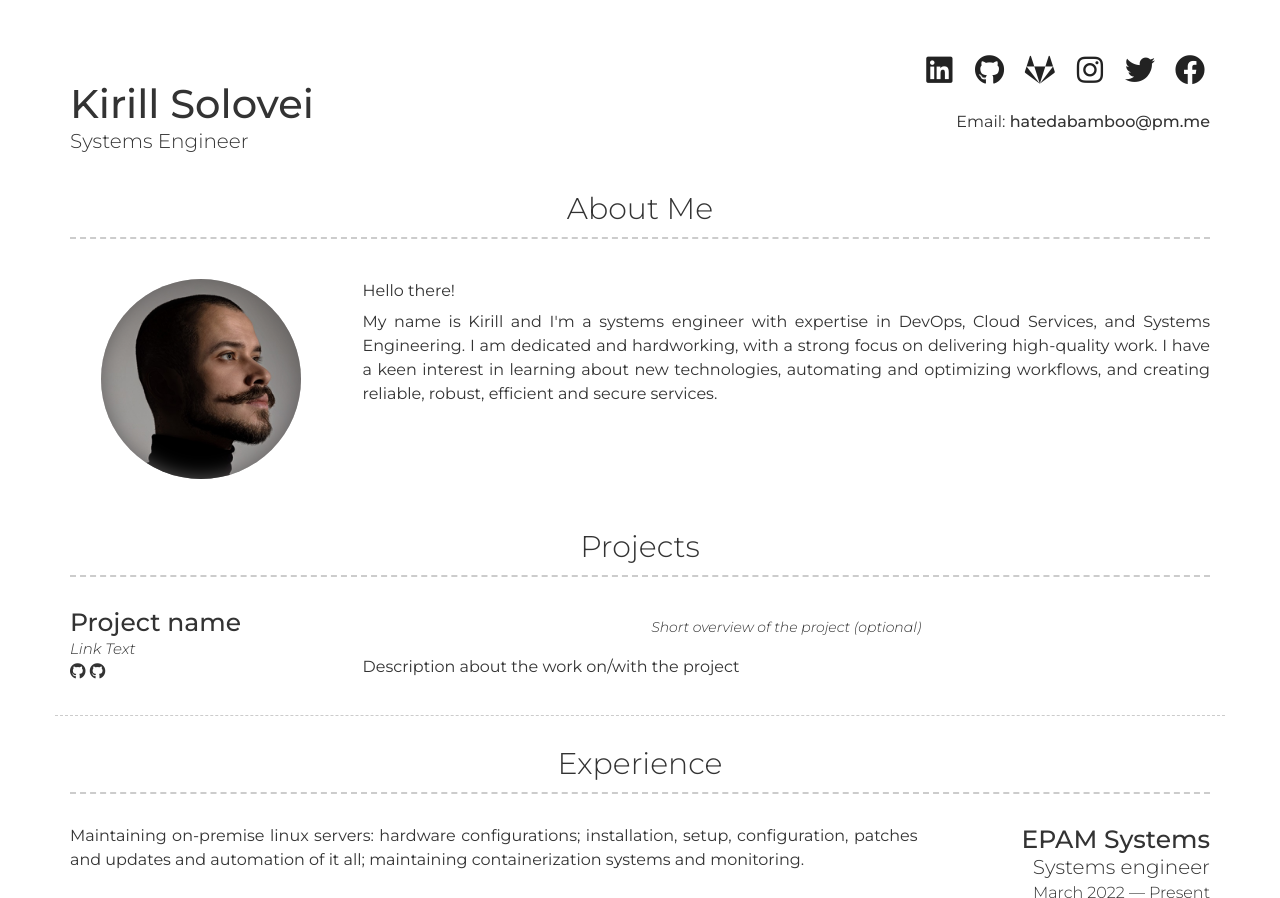
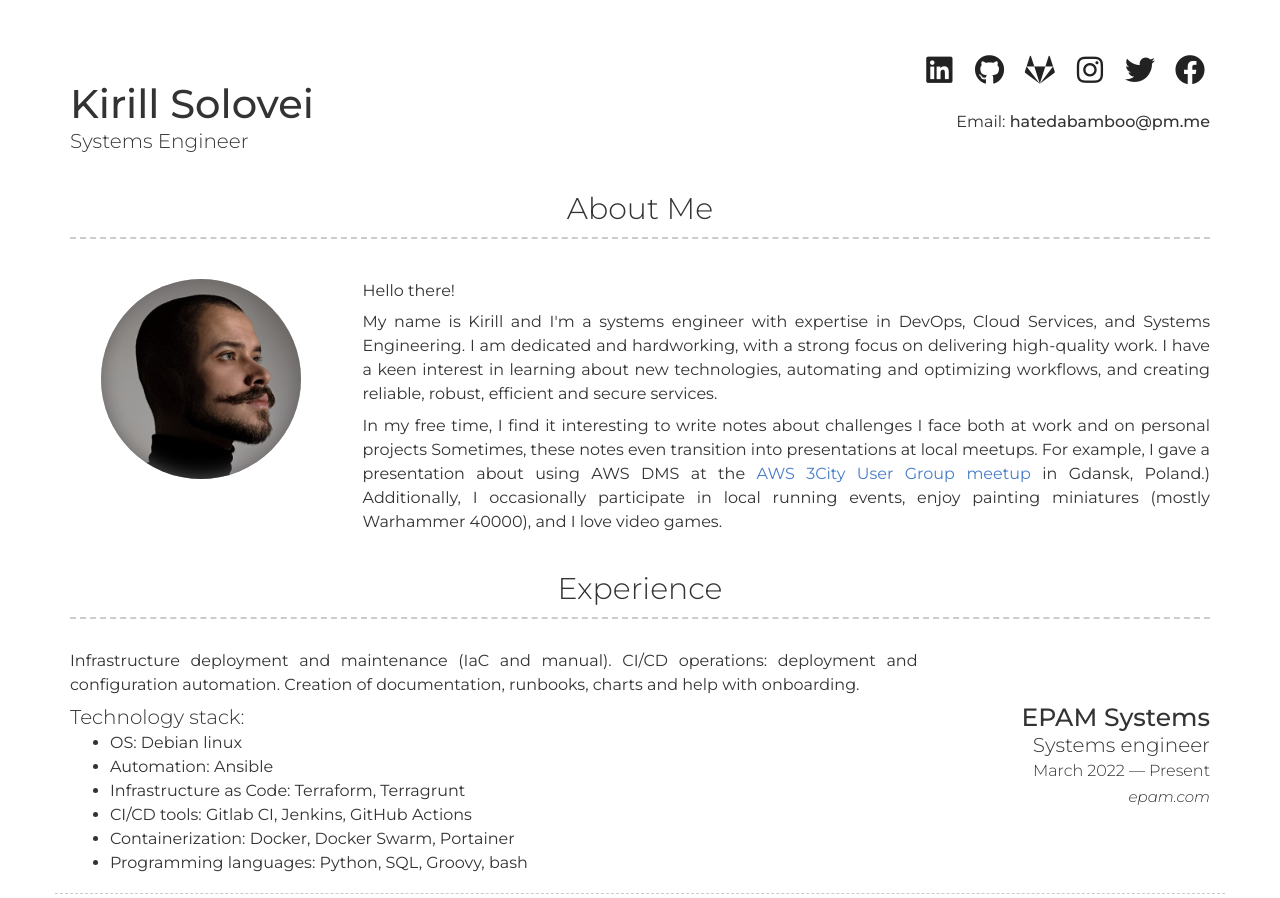
Before and after one commit to hatedabamboo/hatedabamboo.me, a plain HTML site: page index.html in a window 1280 px wide. Shown: the top 898 px of the page. Drawn offline with nearby package versions, Linux system fonts and the light colour scheme.

Commit message:
New info, layout and formatting

```diff
--- a/assets/main.css
+++ b/assets/main.css
@@ -463,6 +463,7 @@ ul.icons a {
 }
 
 @media screen and (max-width: 767px) {
+
   .layout-left,
   .layout-right {
     flex-direction: column;
--- a/index.html
+++ b/index.html
@@ -1,5 +1,6 @@
 <!DOCTYPE html>
 <html lang="en">
+
 <head>
   <meta charset="utf-8" />
   <meta http-equiv="X-UA-Compatible" content="IE=edge" />
@@ -22,7 +23,8 @@
       <div class="col-xs-12 col-sm-6 col-md-6 col-lg-4 header-right">
         <ul class="icons no-print">
           <li>
-              <a target="_blank" href="https://www.linkedin.com/in/hatedabamboo" class="button button--sacnite button--round-l">
+            <a target="_blank" href="https://www.linkedin.com/in/hatedabamboo"
+              class="button button--sacnite button--round-l">
               <i class="fab fa-linkedin" title="Linkedin"></i>
             </a>
           </li>
@@ -32,22 +34,24 @@
             </a>
           </li>
           <li>
-              <a target="_blank" href="https://gitlab.com/hatedabamboo" class="button button--sacnite button--round-l" >
+            <a target="_blank" href="https://gitlab.com/hatedabamboo" class="button button--sacnite button--round-l">
               <i class="fab fa-gitlab" title="Gitlab"></i>
             </a>
           </li>
           <li>
-              <a target="_blank" href="https://www.instagram.com/hatedabamboo" class="button button--sacnite button--round-l" >
+            <a target="_blank" href="https://www.instagram.com/hatedabamboo"
+              class="button button--sacnite button--round-l">
               <i class="fab fa-instagram" title="Instagram"></i>
             </a>
           </li>
           <li>
-              <a target="_blank" href="https://twitter.com/hatedabamboo" class="button button--sacnite button--round-l" >
+            <a target="_blank" href="https://twitter.com/hatedabamboo" class="button button--sacnite button--round-l">
               <i class="fab fa-twitter" title="Twitter"></i>
             </a>
           </li>
           <li>
-              <a target="_blank" href="https://www.facebook.com/hatedabamboo" class="button button--sacnite button--round-l" >
+            <a target="_blank" href="https://www.facebook.com/hatedabamboo"
+              class="button button--sacnite button--round-l">
               <i class="fab fa-facebook" title="Facebook"></i>
             </a>
           </li>
@@ -77,49 +81,16 @@
               automating and optimizing workflows, and creating reliable,
               robust, efficient and secure services.
             </p>
-            </div>
-          </div>
-        </div>
-
-        <div class="container list-container">
-          <h3 id="projects">Projects</h3>
-
-          <div class="row clearfix layout layout-left border-weak">
-            <div class="col-xs-12 col-sm-4 col-md-3 col-print-12 details">
-              <h4 id="project-name">Project name</h4>
-              <a
-                href="//Link to project (eg. sproogen.github.io/modern-resume-theme)(optional)"
-                target="_blank"
-                class="link"
-                >Link Text</a
-              >
-              <p class="no-print aditional-links">
-                <a
-                  href="//Link to project (eg. sproogen.github.io/modern-resume-theme)(optional)"
-                  target="_blank"
-                  class=""
-                >
-                  <i
-                    class="fab fa-github"
-                    title="Github page for project (eg. sproogen/modern-resume-theme)"
-                  ></i>
-                </a>
-
-                <a
-                  href="//Link to project (eg. sproogen.github.io/modern-resume-theme)(optional)"
-                  target="_blank"
-                  class=""
-                >
-                  <i
-                    class="fab fa-github"
-                    title="Github page for project (eg. sproogen/modern-resume-theme)"
-                  ></i>
-                </a>
+            <p>
+              In my free time, I find it interesting to write notes about challenges I face both at work and on personal
+              projects
+              Sometimes, these notes even transition into presentations at local meetups. For example, I gave a
+              presentation about using AWS DMS at the <a
+                href="https://www.youtube.com/live/qyTNSk9c58M?si=eF3jcnTK-5g2Uhv_">AWS 3City User Group meetup</a> in
+              Gdansk, Poland.)
+              Additionally, I occasionally participate in local running events, enjoy painting miniatures (mostly
+              Warhammer 40000), and I love video games.
             </p>
-            </div>
-            <div class="col-xs-12 col-sm-8 col-md-9 col-print-12 content">
-              <p class="quote">Short overview of the project (optional)</p>
-              <p>Description about the work on/with the project</p>
           </div>
         </div>
       </div>
@@ -137,11 +108,19 @@
           </div>
           <div class="col-xs-12 col-sm-8 col-md-9 col-print-12 content">
             <p>
-                Maintaining on-premise linux servers: hardware configurations;
-                installation, setup, configuration, patches and updates and
-                automation of it all; maintaining containerization systems and
-                monitoring.
+              Infrastructure deployment and maintenance (IaC and manual).
+              CI/CD operations: deployment and configuration automation.
+              Creation of documentation, runbooks, charts and help with onboarding.
             </p>
+            <h5>Technology stack:</h5>
+            <ul>
+              <li>OS: Debian linux</li>
+              <li>Automation: Ansible</li>
+              <li>Infrastructure as Code: Terraform, Terragrunt</li>
+              <li>CI/CD tools: Gitlab CI, Jenkins, GitHub Actions</li>
+              <li>Containerization: Docker, Docker Swarm, Portainer</li>
+              <li>Programming languages: Python, SQL, Groovy, bash</li>
+            </ul>
           </div>
         </div>
         <div class="row clearfix layout layout-right border-weak">
@@ -195,7 +174,9 @@
         <div class="row clearfix layout layout-top-right border-no">
           <div class="col-xs-12 col-sm-4 col-md-3 col-print-12 details">
             <h4 id="institution-name">ITMO University</h4>
-              <p><h5>Specialist degree as a process engineer in food technology</h5></p>
+            <p>
+            <h5>Specialist degree as a process engineer in food technology</h5>
+            </p>
             <p>2008–2013</p>
             <p class="no-print aditional-links"></p>
           </div>
@@ -207,11 +188,8 @@
         <div class="row clearfix">
           <div class="col-md-12">
             <a href="https://www.credly.com/badges/acdfde4a-b8a4-44bc-9340-7d007b43ae3c">
-                <img
-                  src="https://images.credly.com/size/340x340/images/0e284c3f-5164-4b21-8660-0d84737941bc/image.png"
-                  alt="AWS Certified Solutions Architect - Associate"
-                  style="width: 140px; height: 140px"
-                />
+              <img src="https://images.credly.com/size/340x340/images/0e284c3f-5164-4b21-8660-0d84737941bc/image.png"
+                alt="AWS Certified Solutions Architect - Associate" style="width: 140px; height: 140px" />
             </a>
           </div>
         </div>
@@ -230,4 +208,5 @@
     }
   </script>
 </body>
+
 </html>
```
Lines whose indentation alone changed are shown as unchanged.
